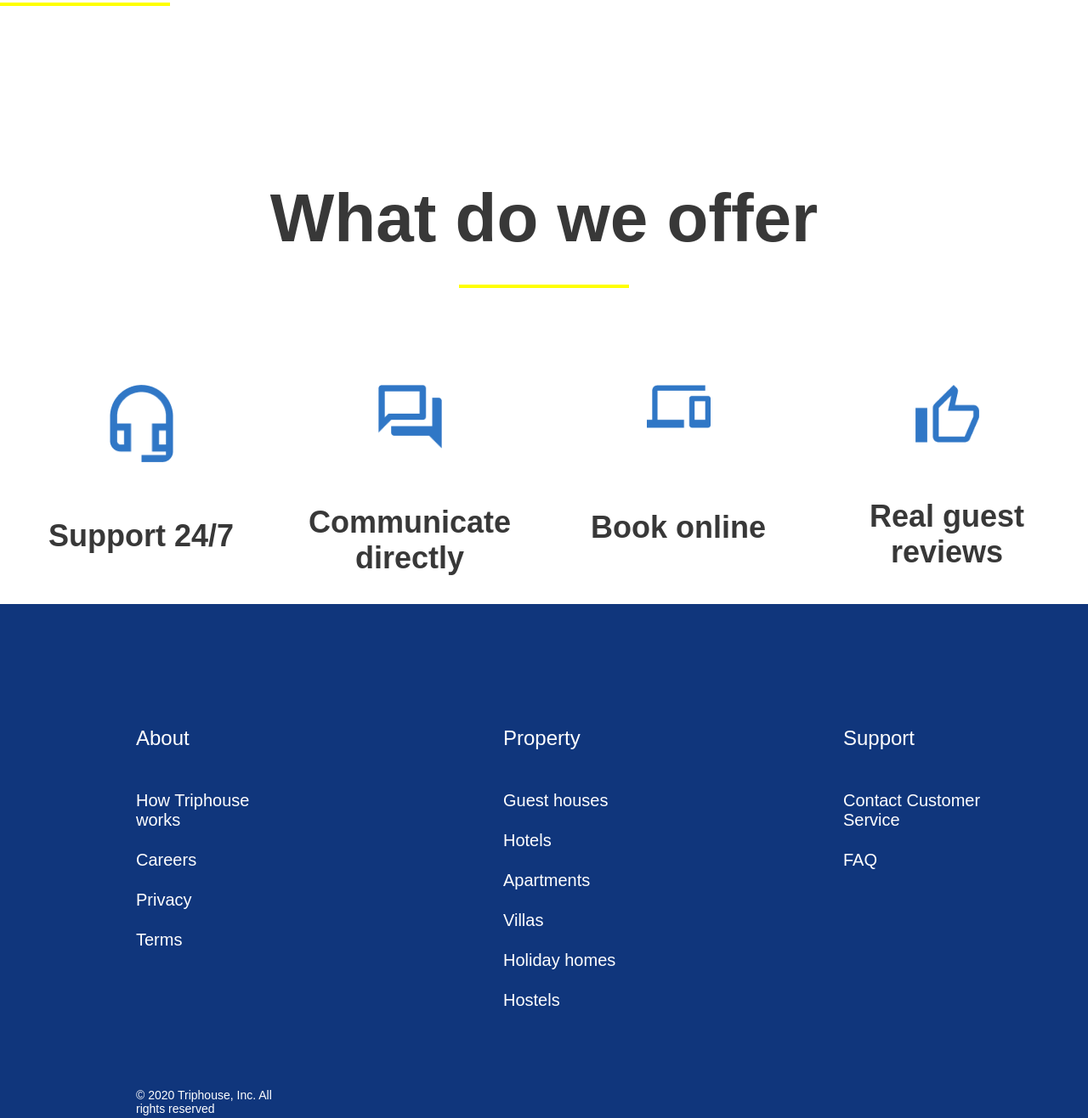
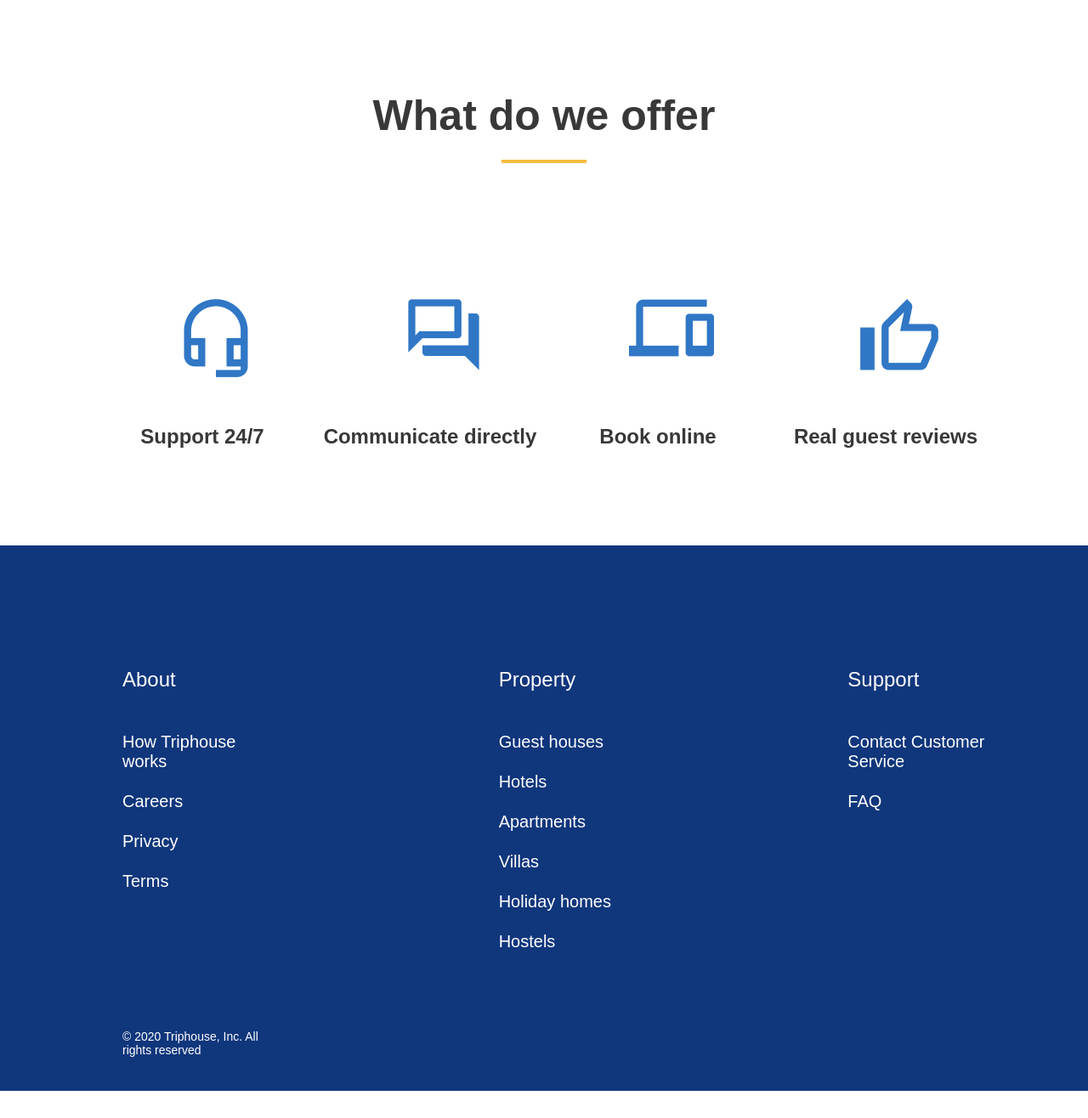
Before and after one commit to SobolevD51/if-html, a website: page index.html in a window 1280 px wide. Shown: the part 7-1323 px from the top of the page at 85% size. After the commit the page ends 1291 px from the top, so only its background shows below. Drawn offline with Linux system fonts and the light colour scheme; a web font is replaced by a local one.

Commit message:
Вроде как все подправил

```diff
--- a/index.html
+++ b/index.html
@@ -7,59 +7,66 @@
     <title>Title</title>
   </head>
   <body class="body">
-    <hr />
-    <div class="container">
+    <div class="offer">
       <div class="block_title">
         <h1>What do we offer</h1>
         <hr/>
       </div>
       <div class="row">
         <div class="col">
-          <a href=""><img class="offers-icons" src="img/Vector%20(3).png" alt="support" /></a>
-          <h2>Support 24/7</h2>
+          <div class="icon">
+              <img src="img/Vector%20(3).png" alt="headset" />
+          </div>
+              <h2>Support 24/7</h2>
         </div>
         <div class="col">
-          <a href=""><img class="offers-icons" src="img/Vector%20(2).png" alt="messages" /></a>
-          <h2>Communicate directly</h2>
+            <div class="icon">
+                <img src="img/Vector%20(2).png" alt="messages" />
+            </div>
+            <h2>Communicate directly</h2>
         </div>
         <div class="col">
-          <a href=""><img class="offers-icons book" src="img/Vector.png" alt="book online" /></a>
-          <h2>Book online</h2>
+            <div class="icon">
+                <img src="img/Vector.png" alt="book online" />
+            </div>
+            <h2>Book online</h2>
         </div>
         <div class="col">
-          <a href=""><img class="offers-icons" src="img/Vector%20(1).png" alt="likes" /></a>
-          <h2>Real guest reviews</h2>
+            <div class="icon">
+                <img src="img/Vector%20(1).png" alt="likes" />
+            </div>
+            <h2>Real guest reviews</h2>
         </div>
       </div>
     </div>
-    <div class="wrapper">
-        <div class="footer">
+    <div class="footer">
+        <div class="container">
         <div class="item about">
              <ul>
                     <li class="text-title">About</li>
-                    <li class="text"><a href="">How Triphouse works</a></li>
-                    <li class="text"><a href="">Careers</a></li>
-                    <li class="text"><a href="">Privacy</a></li>
-                    <li class="text terms"><a href="">Terms</a></li>
-                    <li class="text rights">© 2020 Triphouse, Inc. All rights reserved</li>
+                    <li class="link"><a href="">How Triphouse works</a></li>
+                    <li class="link"><a href="">Careers</a></li>
+                    <li class="link"><a href="">Privacy</a></li>
+                    <li class="link terms"><a href="">Terms</a></li>
+                    <li class="link rights">© 2020 Triphouse, Inc. All rights reserved</li>
              </ul>
         </div>
         <div class="item property">
             <ul>
                 <li class="text-title">Property</li>
-                <li class="text"><a href="">Guest houses</a></li>
-                <li class="text"><a href="">Hotels</a></li>
-                <li class="text"><a href="">Apartments</a></li>
-                <li class="text"><a href="">Villas</a></li>
-                <li class="text"><a href="">Holiday homes</a></li>
-                <li class="text"><a href="">Hostels</a></li>
+                <li class="link"><a href="">Guest houses</a></li>
+                <li class="link"><a href="">Hotels</a></li>
+                <li class="link"><a href="">Apartments</a></li>
+                <li class="link"><a href="">Villas</a></li>
+                <li class="link"><a href="">Holiday homes</a></li>
+                <li class="link"><a href="">Hostels</a></li>
             </ul>
         </div>
             <div class="item support">
                 <ul>
                     <li class="text-title">Support</li>
-                    <li class="text"><a href="">Contact Customer Service</a></li>
-                    <li class="text"><a href="">FAQ</a></li>
+                    <li class="link"><a href="">Contact Customer Service</a></li>
+                    <li class="link"><a href="">FAQ</a></li>
                  </ul>
             </div>
         </div>
--- a/styles/style.css
+++ b/styles/style.css
@@ -10,74 +10,80 @@ a {
   color: #ffff;
   text-decoration: none;
 }
+.offer {
+  color: #383838;
+}
 .container {
+  display: flex;
   max-width: 1440px;
   margin: 0 auto;
-  height: 700px;
-  padding: 200px 16px 0;
+  padding: 120px 0 16px 0;
 }
 .block_title {
-  font-size: 40px;
+  padding: 120px 367px 20px 367px;
+  font-family: Roboto, sans-serif;
+  font-style: normal;
+  font-weight: 500;
+  line-height: 47px;
+  font-size: 25px;
   text-align: center;
 }
 hr {
   display: inline-flex;
-  color: #FFFF00FF;
   height: 4px;
-  background-color: #FFFF00FF;
+  background-color: #F5BD41;
   border: none;
-  width: 200px;
+  width: 100px;
 }
 .row {
   font-family: Roboto Regular, sans-serif;
-  font-size: 24px;
   display: flex;
-  gap: 16px;
+  margin: 45px 104px 114px 104px;
+  text-align: center;
+  align-content: center;
 }
 .col {
   width: 25%;
   text-align: center;
 }
-.offers-icons {
-  width: 25%;
-  margin-bottom: 60px;
-  margin-top: 105px;
+.icon {
+  width: 100px;
+  height: 100px;
+  margin: 80px 100px 48px 100px;
 }
+/*.offers-icons {*/
+/*  width: 25%;*/
+/*  margin-bottom: 60px;*/
+/*  margin-top: 105px;*/
+/*}*/
 .book {
   margin-bottom: 90px;
 }
-.wrapper {
+.footer {
   background-color: #10367c;
   background-size: 100%;
-}
-
-.footer {
-  display: flex;
-  max-width: 1440px;
-  margin: 0 auto;
-  height: 630px;
-  padding: 0 16px 0;
-  color: #ffff;
+  color: #fff;
 }
 .item {
   width: 33.3333%;
   text-align: left;
 }
 .about {
-  padding: 120px 104px 0 104px;
+  padding: 0 104px 0 104px;
 }
 .property {
-  padding: 120px 0 0 120px;
+  padding: 0 0 0 120px;
 }
 .support {
-  padding: 120px 90px 0 104px;
+  padding: 0 90px 0 104px;
 }
 .text-title {
   padding: 24px 0 24px 0;
   font-size: 24px;
   font-family: "Roboto 500", sans-serif;
+  color: #fff;
 }
-.text {
+.link {
   font-family: "Roboto 400", sans-serif;
   margin: 24px 0 24px 0;
   font-size: 20px;
```
